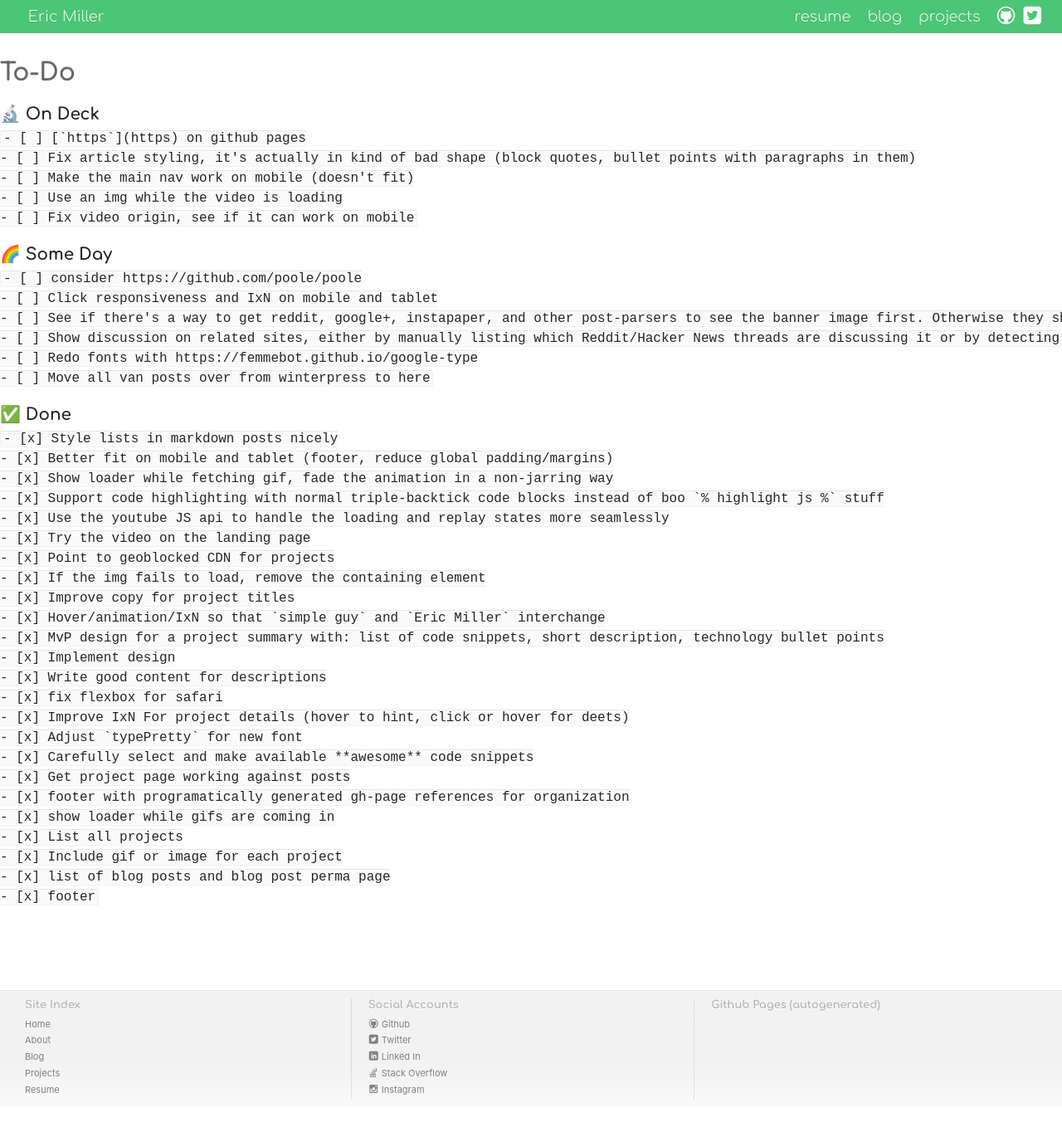
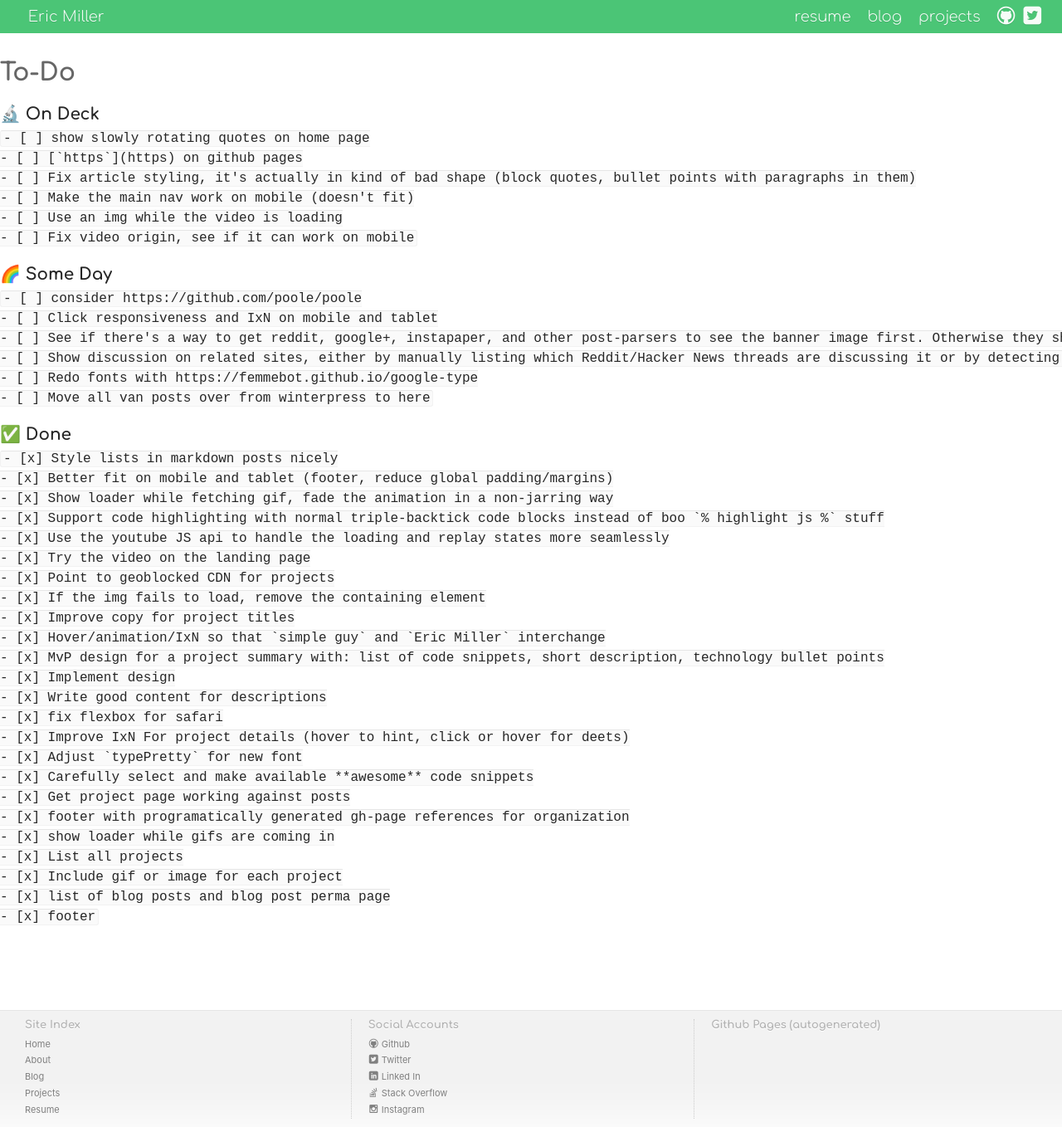
Before and after one commit to SimplGy/simplgy.github.io, a Jekyll site: the page built from TODO.md, in a window 1280 px wide. Shown: the whole page at 83% size. Built offline with Jekyll 4.4.1, drawn with Linux system fonts in a browser that asks for light colours; our own code applies the rules of GitHub Pages for plain Markdown files; before the commit the page ends 1334 px from its top, so only the background shows below that.

Commit message:
move tasks file

````diff
--- a/TASKS.md
+++ b/TODO.md
@@ -3,6 +3,7 @@
 ### 🔬 On Deck
 
 ```
+- [ ] show slowly rotating quotes on home page
 - [ ] [`https`](https) on github pages
 - [ ] Fix article styling, it's actually in kind of bad shape (block quotes, bullet points with paragraphs in them)
 - [ ] Make the main nav work on mobile (doesn't fit)
````
